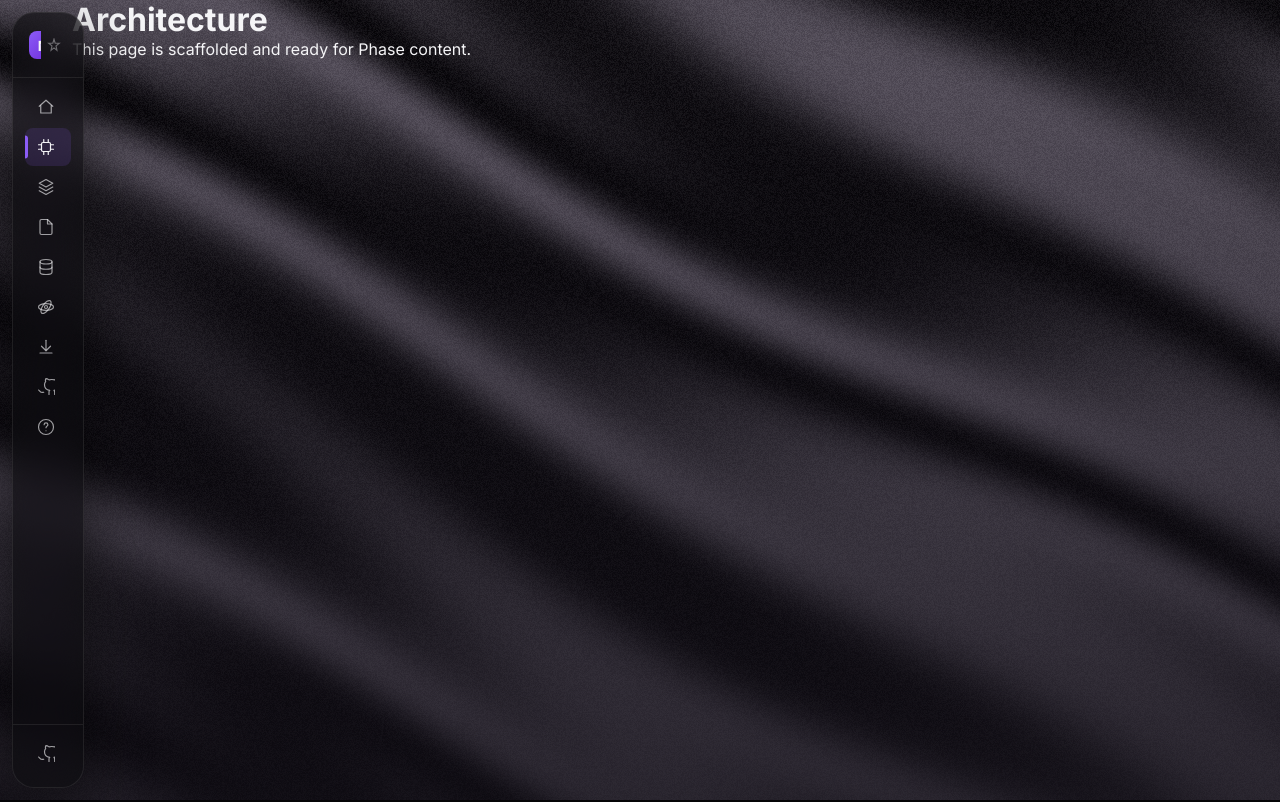
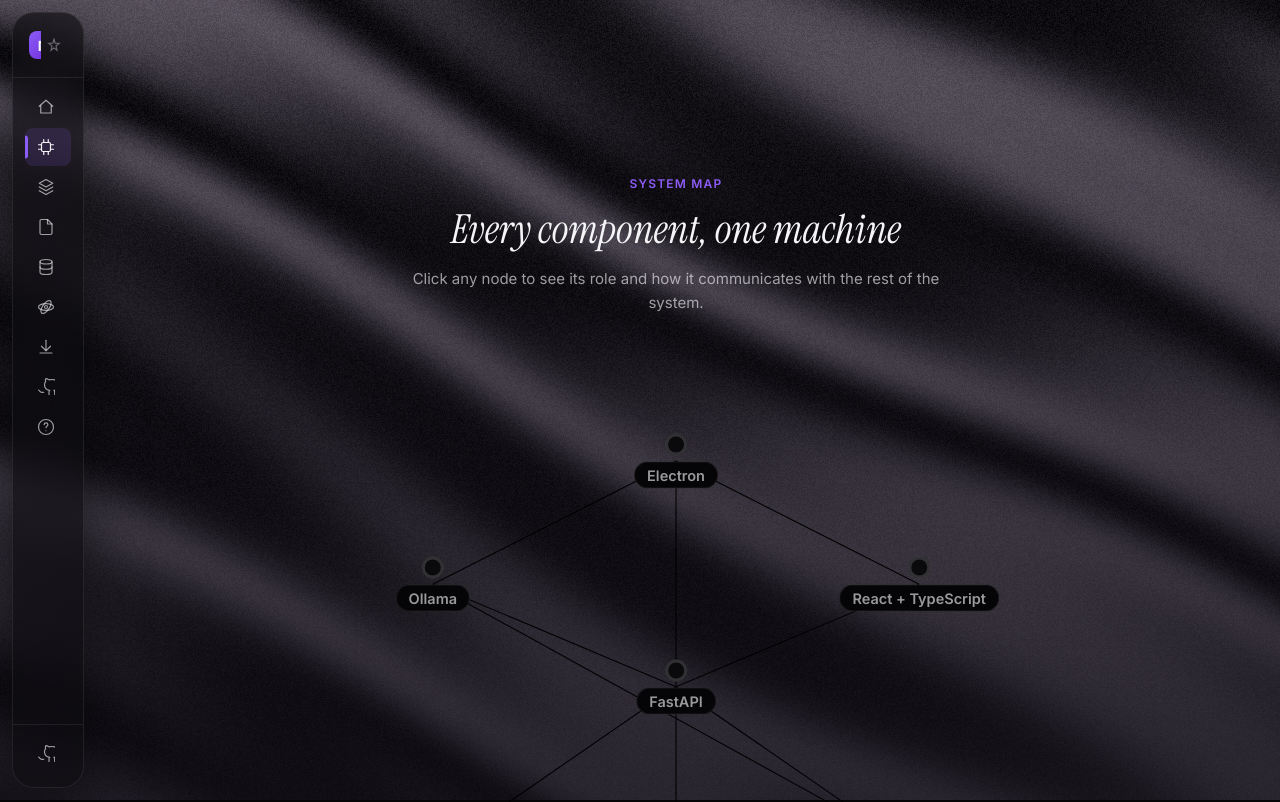
Before and after one commit to KeshavKandoi/OfflineChatBot, a React (Vite) app in the folder offline-ai-website/: page /architecture in a window 1280 px wide. Shown: the top 802 px of the page. Built offline with nearby package versions, Linux system fonts and the light colour scheme.

Commit message:
Refactor Architecture component to remove placeholder content and integrate ArchitectureMap

```diff
--- a/offline-ai-website/src/pages/Architecture.jsx
+++ b/offline-ai-website/src/pages/Architecture.jsx
@@ -1,8 +1,9 @@
+import ArchitectureMap from "../components/ArchitectureMap.jsx";
+
 export default function Architecture() {
   return (
-    <div className="nx-page-stub">
-      <h1>Architecture</h1>
-      <p>This page is scaffolded and ready for Phase content.</p>
+    <div style={{ paddingTop: "80px" }}>
+      <ArchitectureMap />
     </div>
   );
 }
```
